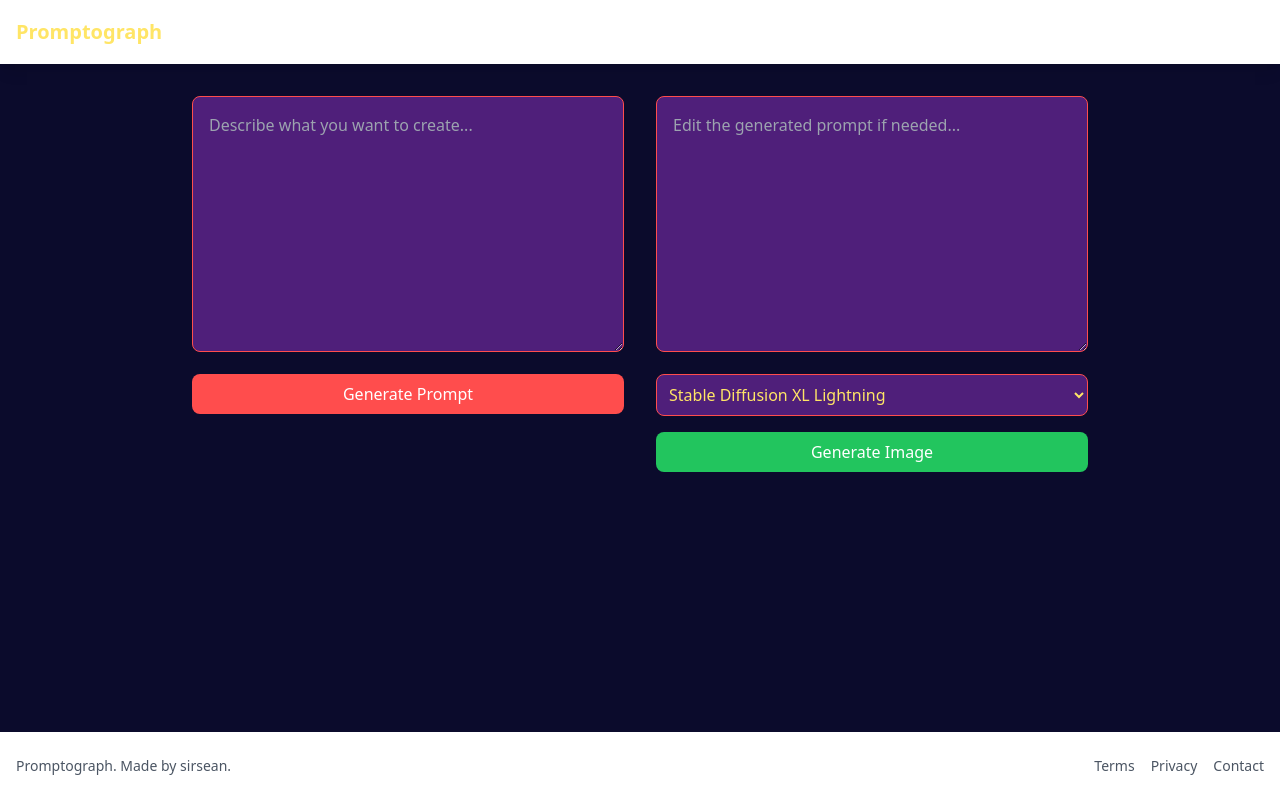
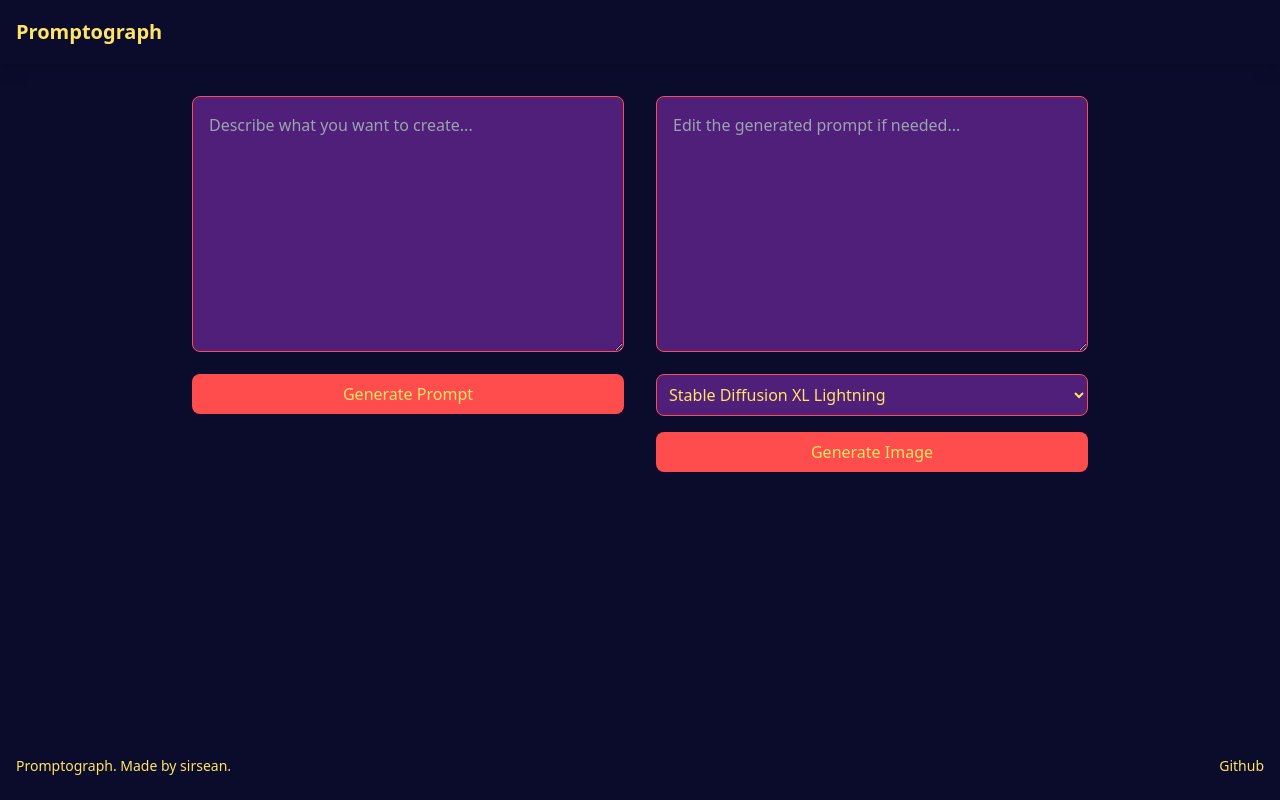
Before and after one commit to sirsean/promptograph, a React (Vite) app in the folder frontend/: page / in a window 1280 px wide. Built offline with nearby package versions, Linux system fonts and the light colour scheme.

Commit message:
cyberpunk colors

```diff
--- a/frontend/src/components/Footer.jsx
+++ b/frontend/src/components/Footer.jsx
@@ -1,22 +1,16 @@
 
 const Footer = () => {
   return (
-    <footer className="bg-white shadow-lg mt-auto">
+    <footer className="bg-cyberpunk shadow-lg mt-auto">
       <div className="container mx-auto px-4 py-6">
         <div className="flex flex-col md:flex-row justify-between items-center">
-          <div className="text-gray-600 text-sm">
+          <div className="text-cyberpunk-600 text-sm">
             Promptograph. Made by <a href="https://sirsean.me">sirsean</a>.
           </div>
           <div className="mt-4 md:mt-0">
             <nav className="flex space-x-4">
-              <a href="#" className="text-gray-600 hover:text-gray-900 text-sm">
-                Terms
-              </a>
-              <a href="#" className="text-gray-600 hover:text-gray-900 text-sm">
-                Privacy
-              </a>
-              <a href="#" className="text-gray-600 hover:text-gray-900 text-sm">
-                Contact
+              <a href="#" className="text-cyberpunk-600 hover:text-cyberpunk-900 text-sm">
+                Github
               </a>
             </nav>
           </div>
--- a/frontend/src/components/Navigation.jsx
+++ b/frontend/src/components/Navigation.jsx
@@ -4,7 +4,7 @@ const Navigation = () => {
   const location = useLocation();
 
   return (
-    <nav className="bg-white shadow-lg">
+    <nav className="bg-cyberpunk shadow-lg">
       <div className="container mx-auto px-4">
         <div className="flex justify-between items-center h-16">
           <Link to="/" className="font-bold text-xl">Promptograph</Link>
--- a/frontend/src/pages/Create.jsx
+++ b/frontend/src/pages/Create.jsx
@@ -76,7 +76,7 @@ const Create = () => {
             <button
               type="submit"
               disabled={isLoading}
-              className={`w-full px-4 py-2 rounded-lg text-white
+              className={`w-full px-4 py-2 rounded-lg text-cyberpunk button-cyberpunk
                 ${isLoading ? 'opacity-50' : ''}`}
             >
               {isLoading ? 'Generating...' : 'Generate Prompt'}
@@ -102,8 +102,8 @@ const Create = () => {
             <button
               type="submit"
               disabled={isLoading}
-              className={`w-full px-4 py-2 rounded-lg text-white
-                ${isLoading ? 'bg-green-300' : 'bg-green-500 hover:bg-green-600'}`}
+              className={`w-full px-4 py-2 rounded-lg text-cyberpunk
+                ${isLoading ? 'button-cyberpunk-300 opacity-50' : 'button-cyberpunk-500 hover:button-cyberpunk-600'}`}
             >
               {isLoading ? 'Generating Image...' : 'Generate Image'}
             </button>
@@ -114,7 +114,7 @@ const Create = () => {
 
         {isLoading && (
           <div className="flex justify-center">
-            <div className="animate-spin rounded-full h-12 w-12 border-b-2 border-green-500"></div>
+            <div className="animate-spin rounded-full h-12 w-12 border-b-2 border-cyberpunk-500"></div>
           </div>
         )}
 
@@ -129,7 +129,7 @@ const Create = () => {
                     className="w-full object-cover rounded-lg mb-2"
                   />
                 </a>
-                <p className="text-sm text-gray-600">{imageHistory[0].prompt}</p>
+                <p className="text-sm text-cyberpunk-600">{imageHistory[0].prompt}</p>
                 <p className="text-xs text-gray-400 mt-1">
                   {new Date(imageHistory[0].timestamp).toLocaleString()}
                 </p>
@@ -147,7 +147,7 @@ const Create = () => {
                     className="w-full h-128 object-cover rounded-lg mb-2"
                   />
                 </a>
-                <p className="text-sm text-gray-600 line-clamp-2">{image.prompt}</p>
+                <p className="text-sm text-cyberpunk-600 line-clamp-2">{image.prompt}</p>
                 <p className="text-xs text-gray-400 mt-1">
                   {new Date(image.timestamp).toLocaleString()}
                 </p>
--- a/frontend/tailwind.config.js
+++ b/frontend/tailwind.config.js
@@ -13,7 +13,8 @@ export default {
           text: '#FFE566',
           button: '#FF4D4D',
           buttonHover: '#FF7676',
-          accent: '#4F1F7A'
+          accent: '#4F1F7A',
+          border: '#4F1F7A'
         }
       }
     },
```
